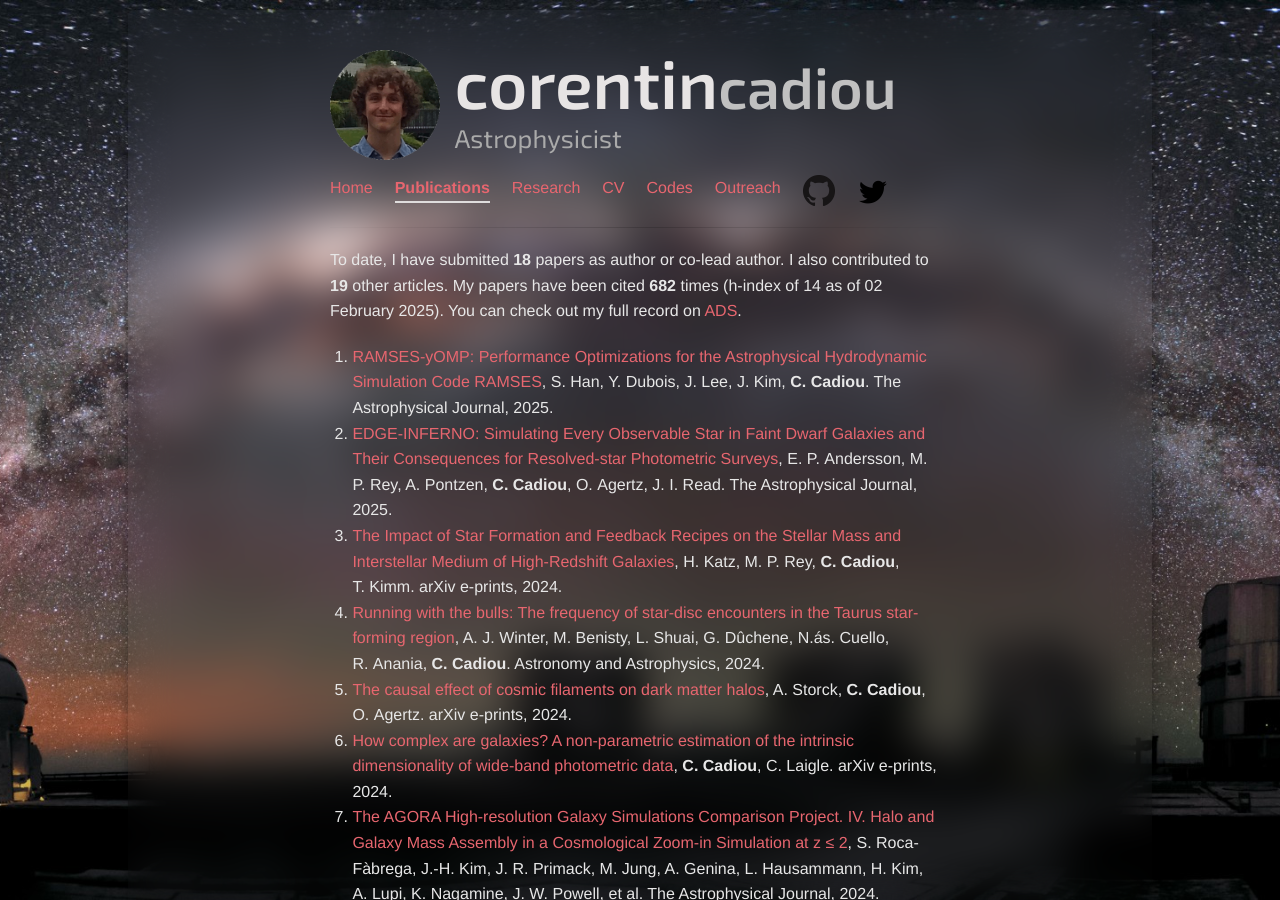
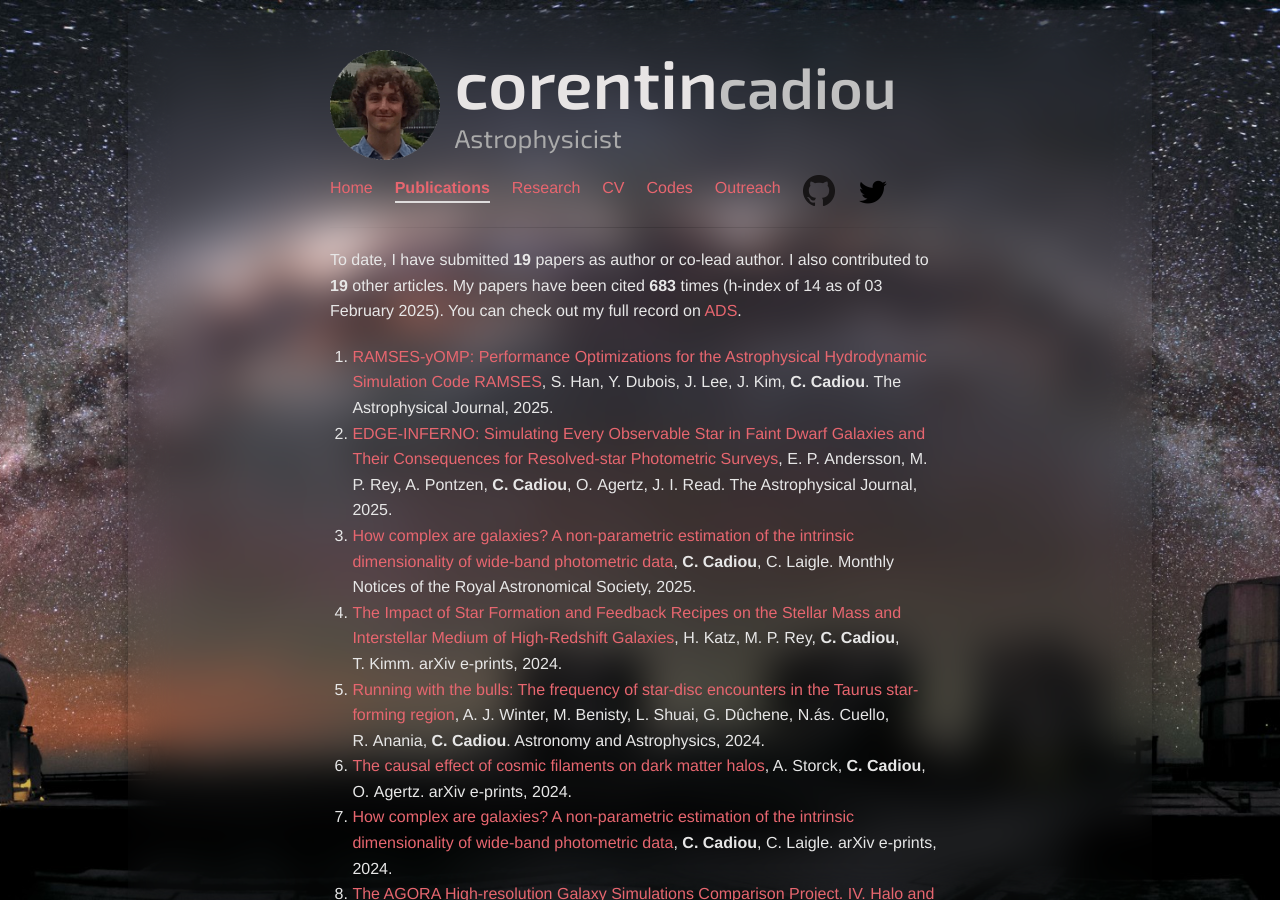
Before and after one commit to cphyc/cphyc.github.io, a Jekyll site: the page built from publications/index.html, in a window 1280 px wide and 900 px high. Built offline with Jekyll 4.4.1, drawn with Linux system fonts in a browser that asks for light colours; nearby versions of some CDN libraries.

Commit message:
chore: autopublish 2025-02-03T00:01:44Z

```diff
--- a/publications/index.html
+++ b/publications/index.html
@@ -6,9 +6,9 @@ description: My Publications
 ---
 
 <p>
-  To date, I have submitted <b>18</b> papers as author or co-lead author.
+  To date, I have submitted <b>19</b> papers as author or co-lead author.
   I also contributed to <b>19</b> other articles.
-  My papers have been cited <b>682</b> times (h-index of 14 as of 02 February 2025).
+  My papers have been cited <b>683</b> times (h-index of 14 as of 03 February 2025).
   You can check out my full record on <a href="https://ui.adsabs.harvard.edu/search/q=((author%3A%22Cadiou%2C%20C%22))%20-bibstem%3A%22zndo%22%20collection%3Aastronomy&sort=date%20desc%2C%20bibcode%20desc&p_=0" target="_blank">ADS</a>.
 </p>
 <ol>
@@ -56,6 +56,18 @@ description: My Publications
       J. I.&nbsp;Read.
 
     The Astrophysical Journal, 2025.
+  </li>
+
+  <li>
+    <a href="https://arxiv.org/abs/">How complex are galaxies? A non-parametric estimation of the intrinsic dimensionality of wide-band photometric data</a>,
+
+    <b>
+      C.&nbsp;Cadiou</b>,
+
+
+      C.&nbsp;Laigle.
+
+    Monthly Notices of the Royal Astronomical Society, 2025.
   </li>
 
   <li>
```
Also changed, not shown: 2 other files.
